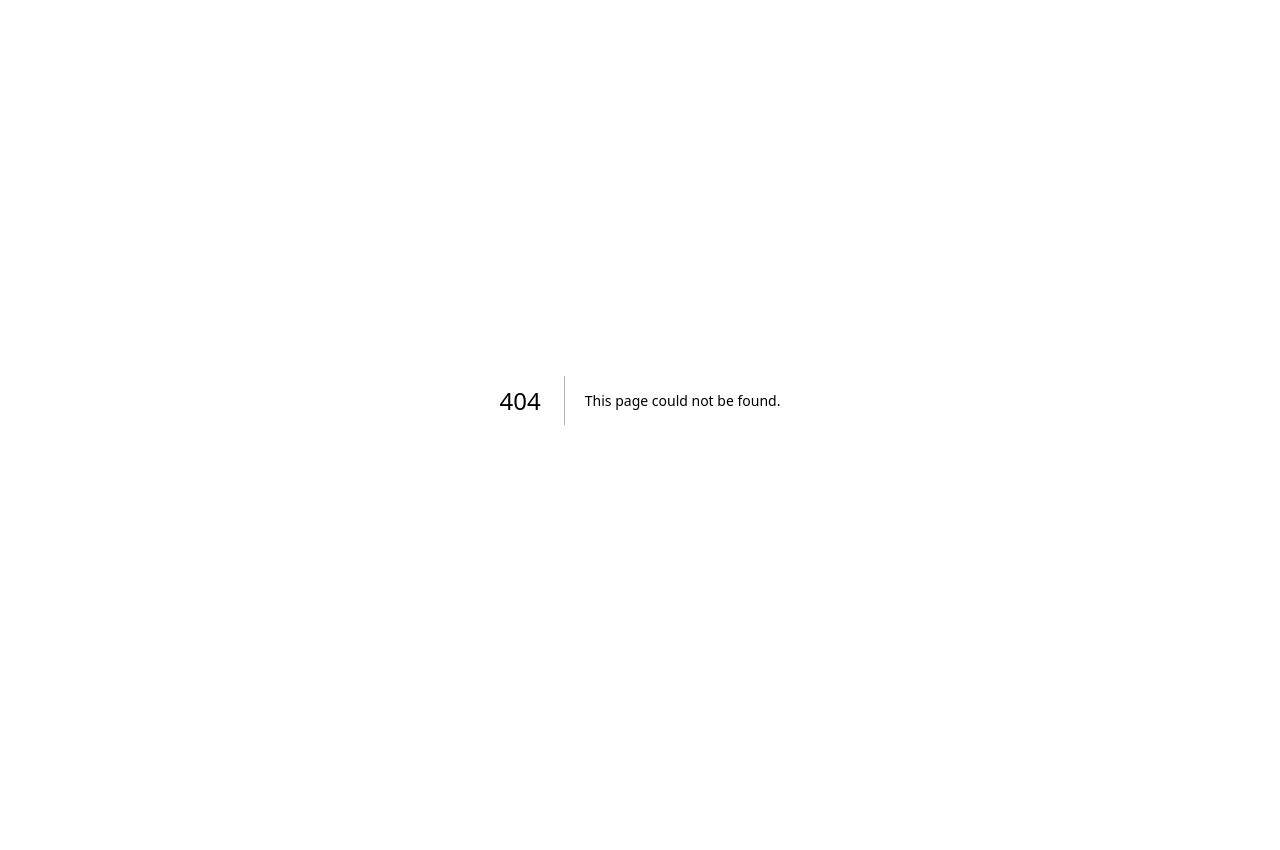
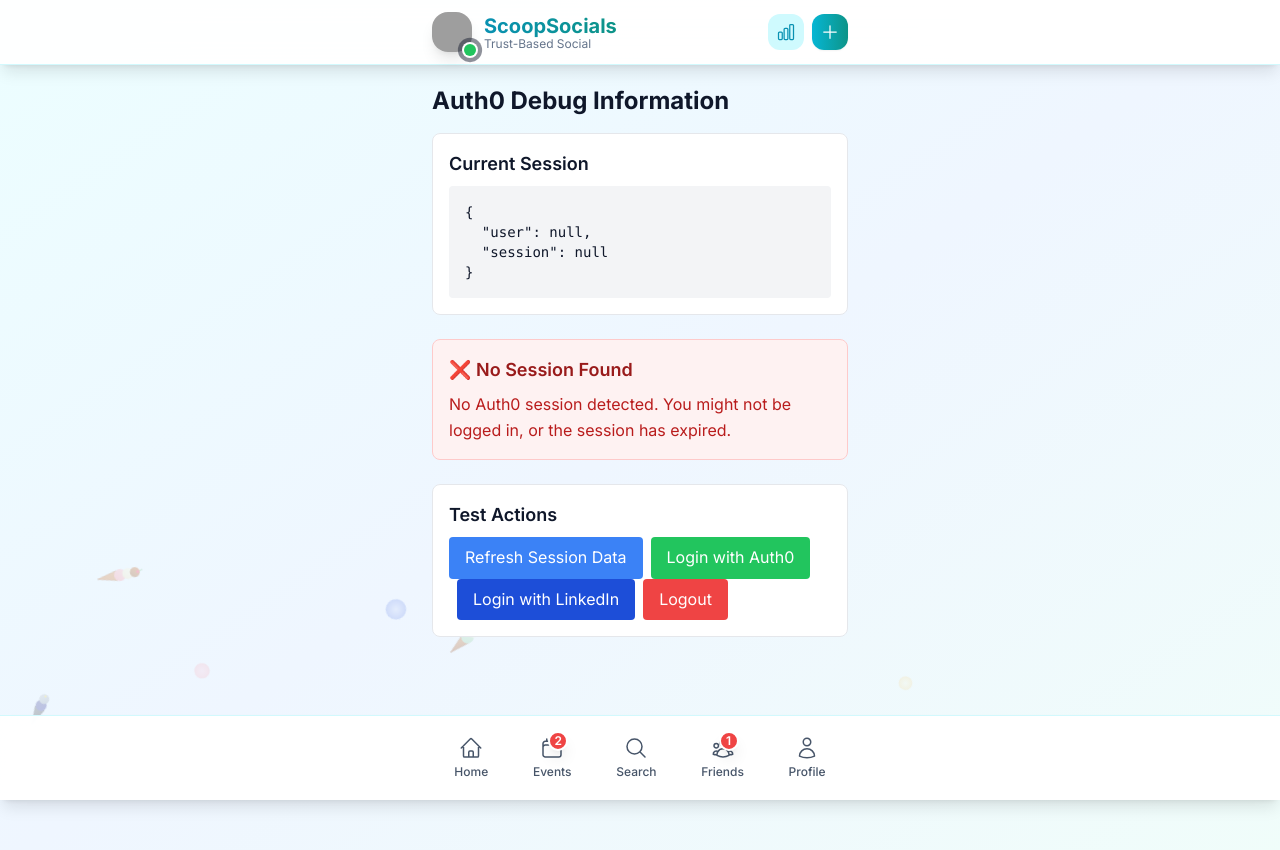
Before and after one commit to Treemonkey1234/Scoop_Static, a Next.js app: page /debug-auth in a window 1280 px wide. Before the commit this address had no page. Shown: the top 850 px of the page. Before the commit the page ends 800 px from the top, so only its background shows below. Built offline with nearby package versions, Linux system fonts and the light colour scheme; grey boxes are pictures that could not be loaded.

Commit message:
Add Auth0 debug page to troubleshoot connected accounts integration issues

```diff
--- /dev/null
+++ b/app/debug-auth/page.tsx
@@ -0,0 +1,131 @@
+'use client'
+
+import React, { useState, useEffect } from 'react'
+import Layout from '@/components/Layout'
+
+export default function DebugAuth() {
+  const [sessionData, setSessionData] = useState<any>(null)
+  const [loading, setLoading] = useState(true)
+
+  useEffect(() => {
+    fetchSessionData()
+  }, [])
+
+  const fetchSessionData = async () => {
+    try {
+      const response = await fetch('/api/user')
+      const data = await response.json()
+      setSessionData(data)
+      console.log('Session Data:', data)
+    } catch (error) {
+      console.error('Error fetching session:', error)
+      setSessionData({ error: error instanceof Error ? error.message : 'Unknown error' })
+    } finally {
+      setLoading(false)
+    }
+  }
+
+  if (loading) {
+    return (
+      <Layout>
+        <div className="p-4">
+          <h1 className="text-2xl font-bold mb-4">Auth Debug</h1>
+          <p>Loading session data...</p>
+        </div>
+      </Layout>
+    )
+  }
+
+  return (
+    <Layout>
+      <div className="p-4 max-w-4xl mx-auto">
+        <h1 className="text-2xl font-bold mb-4">Auth0 Debug Information</h1>
+
+        <div className="space-y-6">
+          {/* Session Data */}
+          <div className="bg-white border rounded-lg p-4">
+            <h2 className="text-lg font-semibold mb-2">Current Session</h2>
+            <pre className="bg-gray-100 p-4 rounded text-sm overflow-auto">
+              {JSON.stringify(sessionData, null, 2)}
+            </pre>
+          </div>
+
+          {/* User Information */}
+          {sessionData?.session && (
+            <div className="bg-white border rounded-lg p-4">
+              <h2 className="text-lg font-semibold mb-2">User Information</h2>
+              <div className="space-y-2">
+                <p><strong>Name:</strong> {sessionData.session.name || 'N/A'}</p>
+                <p><strong>Email:</strong> {sessionData.session.email || 'N/A'}</p>
+                <p><strong>Sub:</strong> {sessionData.session.sub || 'N/A'}</p>
+                <p><strong>Picture:</strong> {sessionData.session.picture ? 'Yes' : 'No'}</p>
+                <p><strong>Email Verified:</strong> {sessionData.session.email_verified ? 'Yes' : 'No'}</p>
+              </div>
+            </div>
+          )}
+
+          {/* Identities */}
+          {sessionData?.session?.identities && (
+            <div className="bg-white border rounded-lg p-4">
+              <h2 className="text-lg font-semibold mb-2">Identities</h2>
+              <pre className="bg-gray-100 p-4 rounded text-sm overflow-auto">
+                {JSON.stringify(sessionData.session.identities, null, 2)}
+              </pre>
+            </div>
+          )}
+
+          {/* No Identities Warning */}
+          {sessionData?.session && !sessionData.session.identities && (
+            <div className="bg-yellow-50 border border-yellow-200 rounded-lg p-4">
+              <h2 className="text-lg font-semibold mb-2 text-yellow-800">⚠️ No Identities Found</h2>
+              <p className="text-yellow-700">
+                The user session doesn't include an 'identities' array. This might be why connected accounts aren't showing up.
+              </p>
+            </div>
+          )}
+
+          {/* No Session Warning */}
+          {!sessionData?.session && (
+            <div className="bg-red-50 border border-red-200 rounded-lg p-4">
+              <h2 className="text-lg font-semibold mb-2 text-red-800">❌ No Session Found</h2>
+              <p className="text-red-700">
+                No Auth0 session detected. You might not be logged in, or the session has expired.
+              </p>
+            </div>
+          )}
+
+          {/* Test Actions */}
+          <div className="bg-white border rounded-lg p-4">
+            <h2 className="text-lg font-semibold mb-2">Test Actions</h2>
+            <div className="space-x-2">
+              <button
+                onClick={fetchSessionData}
+                className="bg-blue-500 text-white px-4 py-2 rounded hover:bg-blue-600"
+              >
+                Refresh Session Data
+              </button>
+              <a
+                href="/api/auth/login"
+                className="bg-green-500 text-white px-4 py-2 rounded hover:bg-green-600 inline-block"
+              >
+                Login with Auth0
+              </a>
+              <a
+                href="/api/auth/login?connection=linkedin"
+                className="bg-blue-700 text-white px-4 py-2 rounded hover:bg-blue-800 inline-block"
+              >
+                Login with LinkedIn
+              </a>
+              <a
+                href="/api/auth/logout"
+                className="bg-red-500 text-white px-4 py-2 rounded hover:bg-red-600 inline-block"
+              >
+                Logout
+              </a>
+            </div>
+          </div>
+        </div>
+      </div>
+    </Layout>
+  )
+}
```
